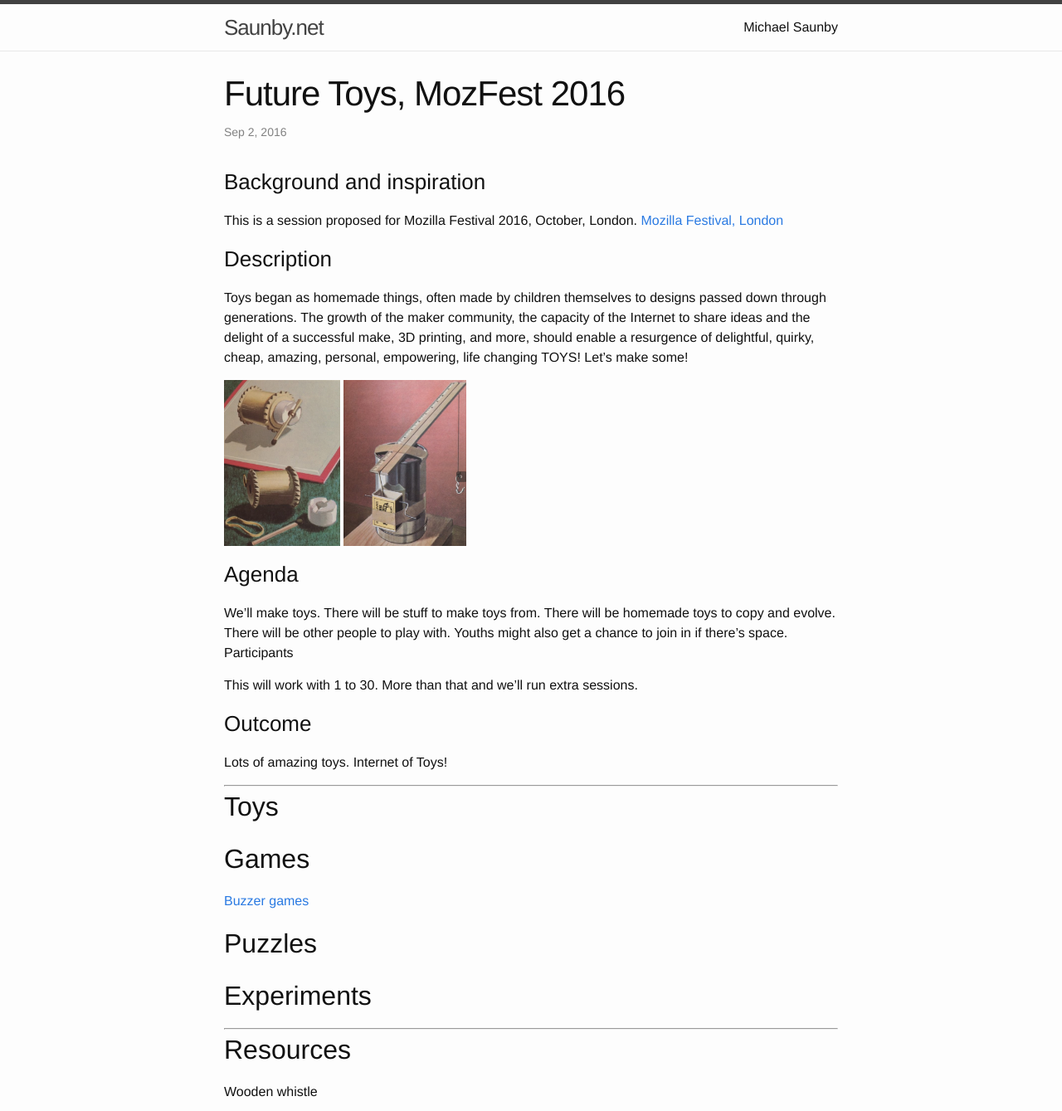
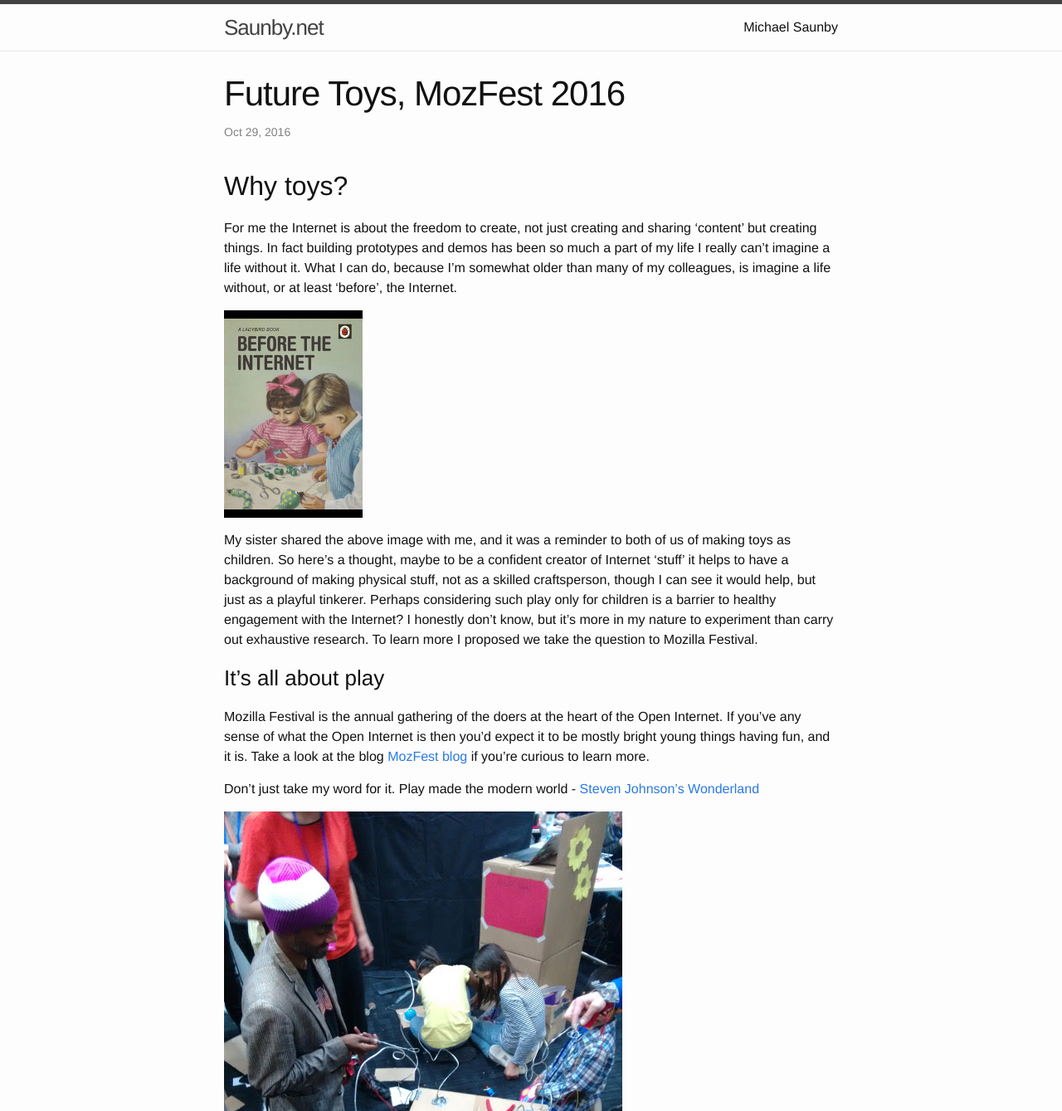
Before and after one commit to msaunby/saunby-net, a Jekyll site: the page built from _recent/2016-09-02-futuretoys.markdown, in a window 1280 px wide and 1400 px high, cut to the strip 0-1339 px from the top of the window. Shown: the whole strip at 83% size. Built offline with Jekyll 4.4.1, drawn with Linux system fonts in a browser that asks for light colours; some of the changed text lies outside the part shown.

Commit message:
mozfest toys

```diff
--- a/_recent/2016-09-02-futuretoys.markdown
+++ b/_recent/2016-09-02-futuretoys.markdown
@@ -1,16 +1,48 @@
 ---
 layout: post
 title:  "Future Toys, MozFest 2016"
-date:   2016-09-02 08:00:00 +0000
-image: images/toys/before_internet.jpg
+date:   2016-10-29 12:00:00 +0000
+image: images/toys/toy-making.jpg
 categories: msaunby
 ---
+
+## Why toys?
+For me the Internet is about the freedom to create, not just creating and sharing 'content' but creating things. In fact building prototypes and demos has been so much a part of my life I really can't imagine a life without it.  What I can do, because I'm somewhat older than many of my colleagues, is imagine a life without, or at least 'before', the Internet.
+
+<img src="/images/toys/before_internet.jpg" alt="Before the Internet (Ladybird Book spoof)" style="height: 250px;"/>
+
+My sister shared the above image with me, and it was a reminder to both of us of making toys as children. So here's a thought, maybe to be a confident creator of Internet 'stuff' it helps to have a background of making physical stuff, not as a skilled craftsperson, though I can see it would help, but just as a playful tinkerer.  Perhaps considering such play only for children is a barrier to healthy engagement with the Internet?  I honestly don't know, but it's more in my nature to experiment than carry out exhaustive research. To learn more I proposed we take the question to Mozilla Festival.
+
+
+### It's all about play
+Mozilla Festival is the annual gathering of the doers at the heart of the Open Internet. If you've any sense of what the Open Internet is then you'd expect it to be mostly bright young things having fun, and it is. Take a look at the blog [MozFest blog](https://medium.com/mozilla-festival) if you're curious to learn more.
+
+Don't just take my word for it.  Play made the modern world - [Steven Johnson's Wonderland](http://www.sfchronicle.com/books/article/Wonderland-by-Steven-Johnson-10694777.php)
+
+<img src="/images/toys/mozfest-toys-buzzwire.jpg" alt="Buzzwire" />
+
+ A community effort at a two player buzzer wire, with game controller vibration motors for variable difficulty.
+
+<img src="/images/toys/mozfest-toys-maze.jpg" alt="Maze" />
+
+ Get the ball through the maze against the clock.
+
+### Friends
+
+A few friends with rather better toy making skills joined in.
+
+* [Martha's reflections](https://medium.com/@Whyweexplore/reflections-on-mozfest-2016-798dabf63637)
+
+* [One Five West](http://onefivewest.com/)
+
+---
+
 
 
 ### Background and inspiration
 
-This is a session proposed for Mozilla Festival 2016, October, London.
-[Mozilla Festival, London](https://wiki.mozilla.org/Mozfest/2016)
+Here's the text of the session proposal for Mozilla Festival 2016, October, London.
+[Mozilla Festival, London](https://mozillafestival.org/)
 
 
 ### Description
@@ -33,18 +65,14 @@ Lots of amazing toys. Internet of Toys!
 
 ---
 
-## Toys
 
-## Games
-[Buzzer games](http://www.technologytom.com/html/buzzer_games.html)
-
-## Puzzles
-
-## Experiments
 
 ---
 
 ## Resources
 
-Wooden whistle
+#### Wooden whistle
 <iframe width="560" height="315" src="https://www.youtube.com/embed/gje-QmwUaFQ" frameborder="0" allowfullscreen></iframe>
+
+#### Games
+[Buzzer games](http://www.technologytom.com/html/buzzer_games.html)
```
Also changed, not shown: images/toys/finished-toys.jpg (added), images/toys/mozfest-toys-buzzwire.jpg (added), images/toys/mozfest-toys-maze.jpg (added), images/toys/mozfest-toys-sophie.jpg (added), images/toys/toy-making.jpg (added).
